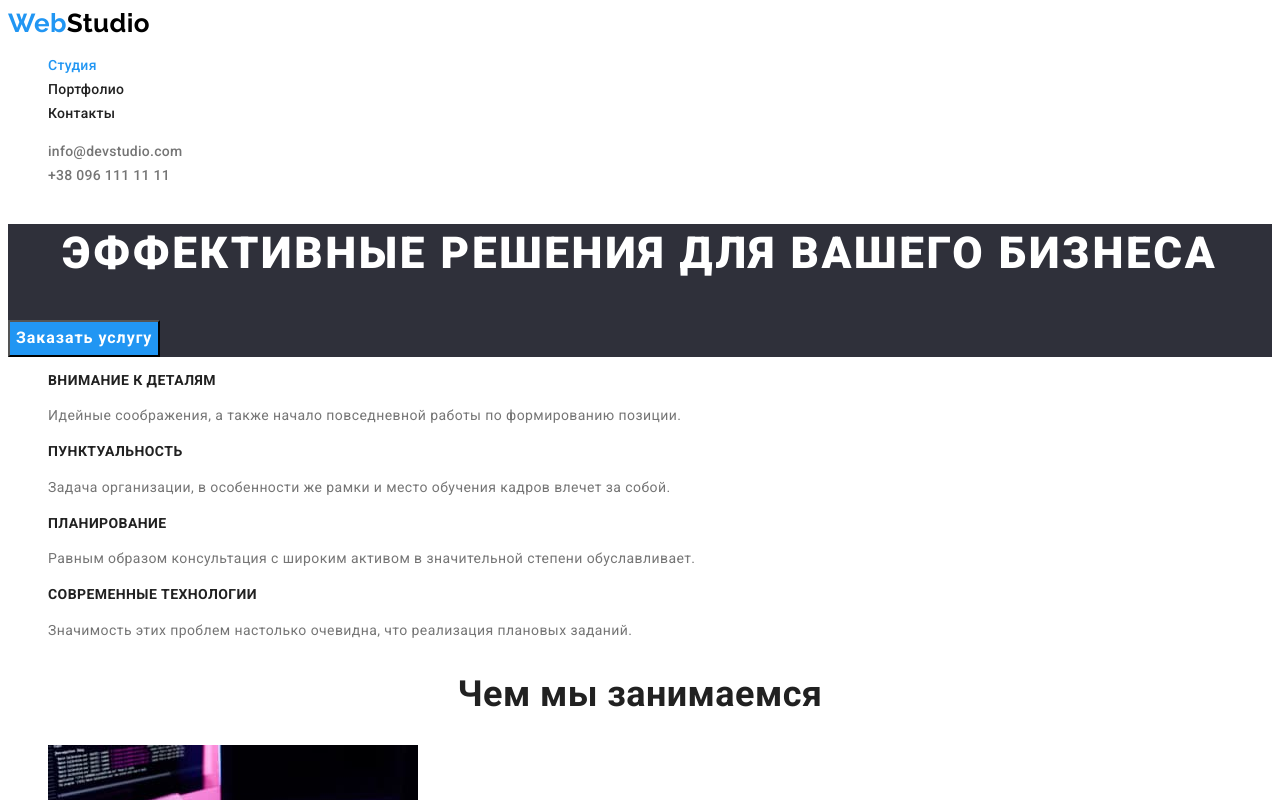
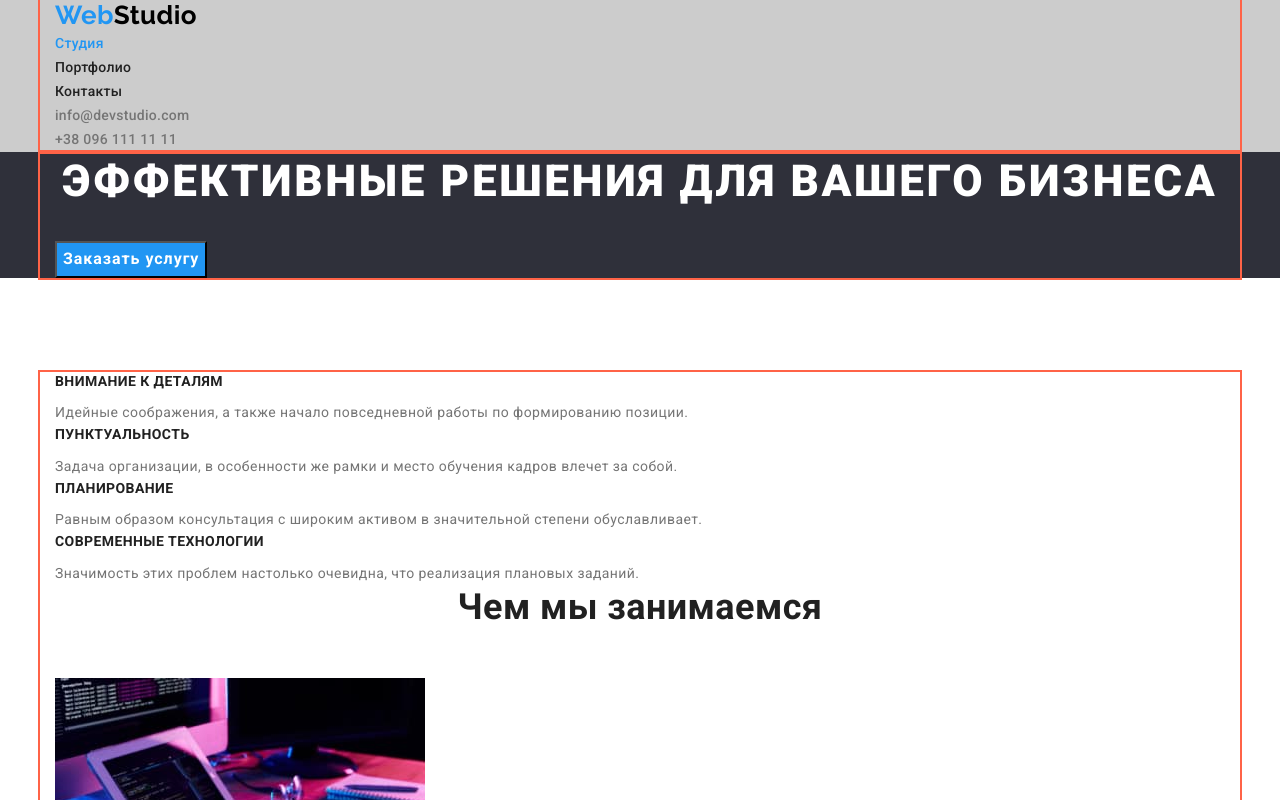
Before and after one commit to GodzilaSanya/goit-markup-hw-03, a plain HTML site: page index.html in a window 1280 px wide. Shown: the top 800 px of the page. Drawn offline with nearby package versions, Linux system fonts and the light colour scheme.

Commit message:
add something; commit before add flex

```diff
--- a/css/styles.css
+++ b/css/styles.css
@@ -23,21 +23,35 @@ body {
   color: var(--second-text-color);
 }
 .list {
+  padding: 0;
+  margin: 0;
   list-style: none;
 }
 .link {
   text-decoration: none;
 }
-/* current page */
+/*------------- current page ----------------------------------------------*/
 .site-nav .link.current {
   color: var(--focus-color);
 }
-/* current button */
+/*------------- current button -------------------------------------------*/
 .filter-button.current-btn {
   background-color: var(--focus-color);
   color: var(--bg-color-main);
 }
-/* LOGO */
+/*--------------------------------HEADER------------------------------------ */
+.conteiner {
+  margin-left: auto;
+  margin-right: auto;
+  padding-left: 15px;
+  padding-right: 15px;
+
+  width: 1200px;
+  outline: 2px solid tomato;
+}
+.page-header {
+  background-color: #ccc;
+}
 .logo,
 .logo-blue {
   font-family: Raleway;
@@ -50,11 +64,8 @@ body {
 .logo-blue {
   color: var(--focus-color);
 }
-/* LOGO FOOTER */
-.footer .logo.link {
-  color: var(--bg-color-main);
-}
-/* NAVIGATION */
+
+/*---------------- NAVIGATION ----------------------------------------*/
 .site-nav .link {
   font-family: Roboto;
   font-weight: 500;
@@ -85,7 +96,7 @@ body {
 .contacts .location.link:focus {
   color: var(--focus-color);
 }
-/* HERO */
+/*-------------------------------- HERO------------------------------------ */
 .hero {
   background-color: var(--footer-hero-color);
 }
@@ -98,8 +109,11 @@ body {
   text-transform: uppercase;
 
   color: var(--bg-color-main);
+
+  margin-top: 0;
+  margin-bottom: 30px;
 }
-/* Button hero */
+/* ----------------Button hero ----------------------------------*/
 .button {
   font-family: 'Roboto';
   font-weight: 700;
@@ -117,26 +131,49 @@ body {
 .button:focus {
   background-color: #188ce8;
 }
-/* Section headlines */
+/*--------------- Section headlines ------------------------------*/
 .section-headlines,
 .examples-headlines {
   color: var(--headlines-color);
+
+  margin-top: 0;
+  margin-bottom: 0;
 }
-/* specifics */
+.section {
+  padding-top: 94px;
+  padding-bottom: 94px;
+}
+
 .specifics {
   font-weight: 700;
   font-size: 14px;
   line-height: 1.4;
   text-transform: uppercase;
+
+  margin-bottom: 10px;
 }
-/* Чем мы занимаемся */
-h2 {
+
+.section-desc {
+  margin: 0;
+}
+/* --------------------Чем мы занимаемся -------------------------*/
+.title-work {
   font-weight: 700;
   font-size: 36px;
   line-height: 1.17;
   text-align: center;
+
+  margin-bottom: 50px;
 }
-/* Наша команда */
+/* ----------------Team section -------------------------------*/
+.title-team {
+  font-weight: 700;
+  font-size: 36px;
+  line-height: 1.17;
+  text-align: center;
+
+  margin-bottom: 50px;
+}
 .team {
   background-color: var(--bg-color-section);
 }
@@ -150,9 +187,15 @@ h2 {
   font-size: 16px;
   line-height: 1.9;
   text-align: center;
+
+  margin: 0;
 }
 
-/* FOOTER */
+/*------------------------ FOOTER ----------------------------------*/
+/* --LOGO FOOTER-- */
+.footer .logo.link {
+  color: var(--bg-color-main);
+}
 .footer {
   background-color: var(--footer-hero-color);
 }
@@ -167,7 +210,7 @@ h2 {
   color: rgba(255, 255, 255, 0.6);
 }
 
-/* CSS PORTFOLIO */
+/*---------------- CSS PORTFOLIO -------------------------------------*/
 .filter-button {
   font-family: Roboto;
   font-weight: 500;
--- a/index.html
+++ b/index.html
@@ -5,15 +5,25 @@
     <meta http-equiv="X-UA-Compatible" content="IE=edge" />
     <meta name="viewport" content="width=device-width, initial-scale=1.0" />
     <title>WebStudio</title>
+    <link rel="preconnect" href="https://fonts.googleapis.com" />
+    <link rel="preconnect" href="https://fonts.gstatic.com" crossorigin />
     <link
       href="https://fonts.googleapis.com/css2?family=Raleway:wght@700&family=Roboto:wght@400;500;700;900&display=swap"
       rel="stylesheet"
+    />
+    <link
+      rel="stylesheet"
+      href="https://cdnjs.cloudflare.com/ajax/libs/modern-normalize/1.1.0/modern-normalize.min.css"
+      integrity="sha512-wpPYUAdjBVSE4KJnH1VR1HeZfpl1ub8YT/NKx4PuQ5NmX2tKuGu6U/JRp5y+Y8XG2tV+wKQpNHVUX03MfMFn9Q=="
+      crossorigin="anonymous"
+      referrerpolicy="no-referrer"
     />
     <link rel="stylesheet" href="./css/styles.css" />
   </head>
   <body>
     <!-- Headet site -->
-    <header>
+    <header class="page-header">
+      <div class="conteiner">
         <nav>
           <a href="./index.html" class="logo link"><span class="logo-blue">Web</span>Studio</a>
           <!-- <a href="./index.html"
@@ -29,46 +39,52 @@
           <li><a class="link" href="mailto:info@devstudio.com">info@devstudio.com</a></li>
           <li><a class="link" href="tel:+380961111111">+38 096 111 11 11</a></li>
         </ul>
+      </div>
     </header>
     <main>
       <!-- Hero -->
       <section class="hero">
+        <div class="conteiner">
           <h1 class="hero-headlines">Эффективные решения для вашего бизнеса</h1>
           <button type="button" class="button">Заказать услугу</button>
+        </div>
       </section>
       <!-- Особенности -->
       <section class="section">
         <!-- прихований заголовок
       <h2>Особенности</h2> -->
+        <div class="conteiner">
           <ul class="list">
             <li>
               <h3 class="section-headlines specifics">Внимание к деталям</h3>
-            <p>Идейные соображения, а также начало повседневной работы по формированию позиции.</p>
+              <p class="section-desc">Идейные соображения, а также начало повседневной работы по формированию позиции.</p>
             </li>
             <li>
               <h3 class="section-headlines specifics">Пунктуальность</h3>
-            <p>Задача организации, в особенности же рамки и место обучения кадров влечет за собой.</p>
+              <p class="section-desc">Задача организации, в особенности же рамки и место обучения кадров влечет за собой.</p>
             </li>
             <li>
               <h3 class="section-headlines specifics">Планирование</h3>
-            <p>Равным образом консультация с широким активом в значительной степени обуславливает.</p>
+              <p class="section-desc">Равным образом консультация с широким активом в значительной степени обуславливает.</p>
             </li>
             <li>
               <h3 class="section-headlines specifics">Современные технологии</h3>
-            <p>Значимость этих проблем настолько очевидна, что реализация плановых заданий.</p>
+              <p class="section-desc">Значимость этих проблем настолько очевидна, что реализация плановых заданий.</p>
             </li>
           </ul>
           <!-- Чем мы занимаемся -->
-        <h2 class="section-headlines">Чем мы занимаемся</h2>
+          <h2 class="section-headlines title-work">Чем мы занимаемся</h2>
           <ul class="list">
             <li><img src="./images/box_1.jpg" alt="Адаптивная верстка сайтов" width="370" /></li>
             <li><img src="./images/box_2.jpg" alt="Адаптивная верстка сайтов" width="370" /></li>
             <li><img src="./images/box_3.jpg" alt="Адаптивная верстка сайтов" width="370" /></li>
           </ul>
+        </div>
       </section>
       <!-- Наша команда -->
       <section class="team section">
-        <h2 class="section-headlines">Наша команда</h2>
+        <div class="conteiner">
+          <h2 class="section-headlines title-team">Наша команда</h2>
           <ul class="list">
             <li>
               <img src="./images/team1.jpg" alt="Игорь Демьяненко" width="270" />
@@ -91,10 +107,12 @@
               <p lang="en" class="team-spec">UI Designer</p>
             </li>
           </ul>
+        </div>
       </section>
     </main>
     <!-- Footer -->
     <footer class="footer">
+      <div class="conteiner">
         <a href="./index.html" class="logo link"><span class="logo-blue">Web</span>Studio</a>
         <address class="contacts">
           <ul class="list">
@@ -107,6 +125,7 @@
             <li><a class="link" href="tel:+380961111111">+38 096 111 11 11</a></li>
           </ul>
         </address>
+      </div>
     </footer>
   </body>
 </html>
```
Also changed, not shown: portfolio.html (+10 -1 lines). Lines whose indentation alone changed are shown as unchanged.
